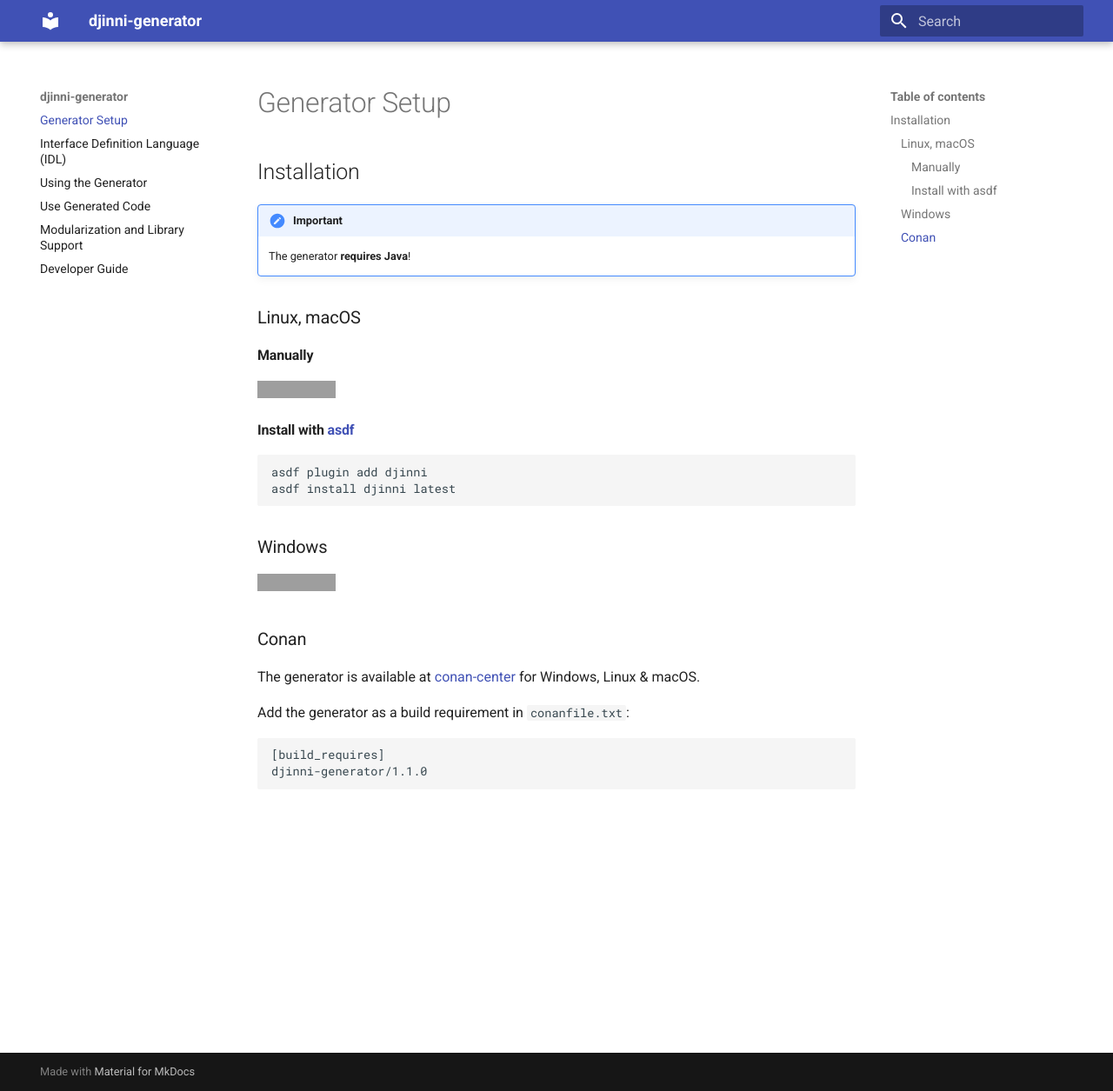
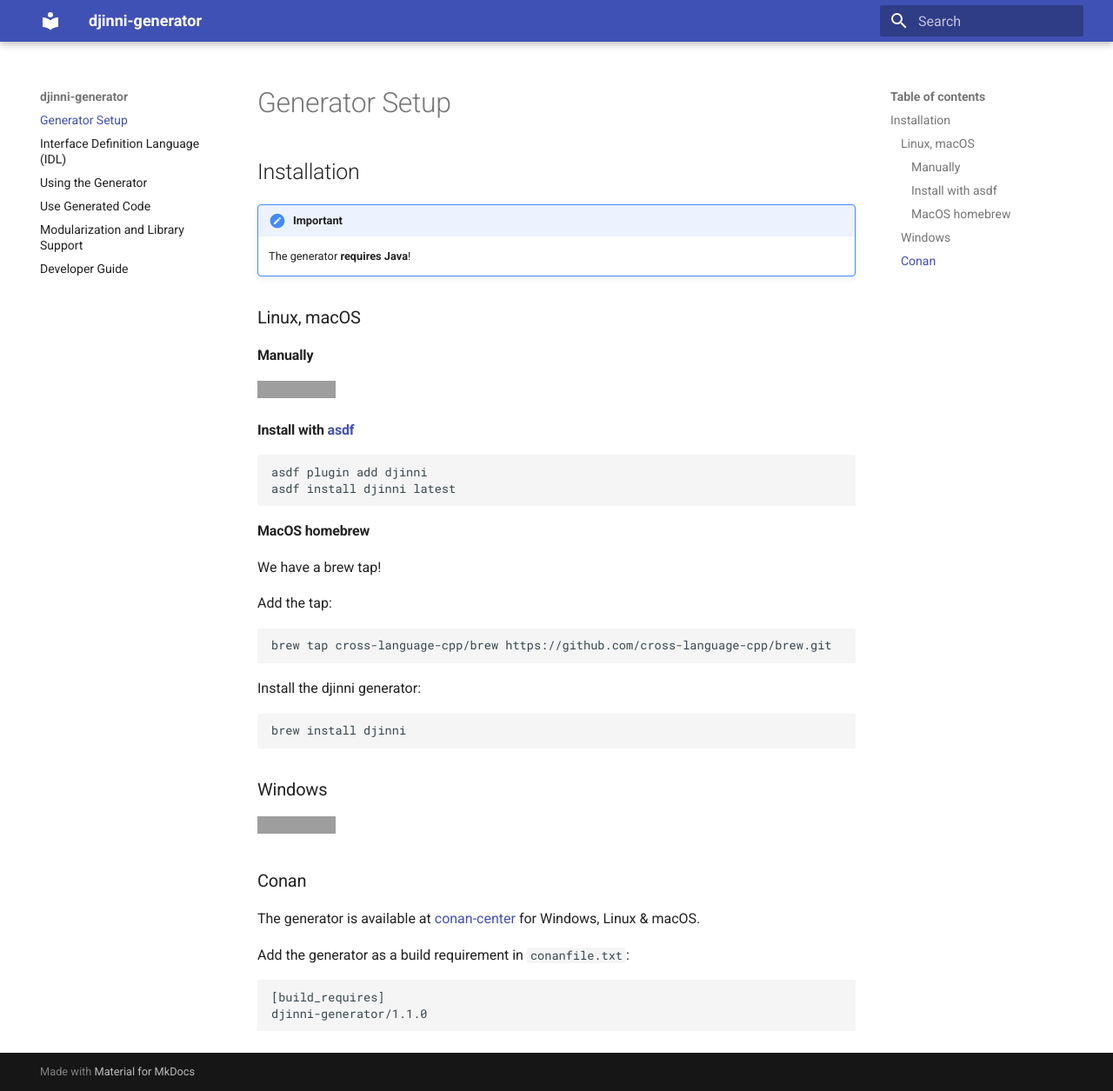
Before and after one commit to cross-language-cpp/djinni-generator, an MkDocs documentation site: the page built from docs/setup.md, in a window 1280 px wide and 1255 px high. Shown: the whole window at 87% size. Built offline with MkDocs 1.6.1 and Material for MkDocs 9.7.7, drawn with Linux system fonts in a browser that asks for light colours; grey boxes are pictures that could not be loaded.

Commit message:
Add docs for #26 (#72)
Add documentation for  #26

````diff
--- a/docs/setup.md
+++ b/docs/setup.md
@@ -19,6 +19,22 @@
 asdf install djinni latest
 ```
 
+#### MacOS homebrew
+
+We have a brew tap!
+
+Add the tap:
+
+```bash
+brew tap cross-language-cpp/brew https://github.com/cross-language-cpp/brew.git
+```
+
+Install the djinni generator:
+
+```bash
+brew install djinni
+```
+
 ### Windows
 
 [![GitHub release (latest by date)](https://img.shields.io/github/v/release/cross-language-cpp/djinni-generator?label=Download&logo=windows&style=for-the-badge)](https://github.com/cross-language-cpp/djinni-generator/releases/latest/download/djinni.bat)
````
